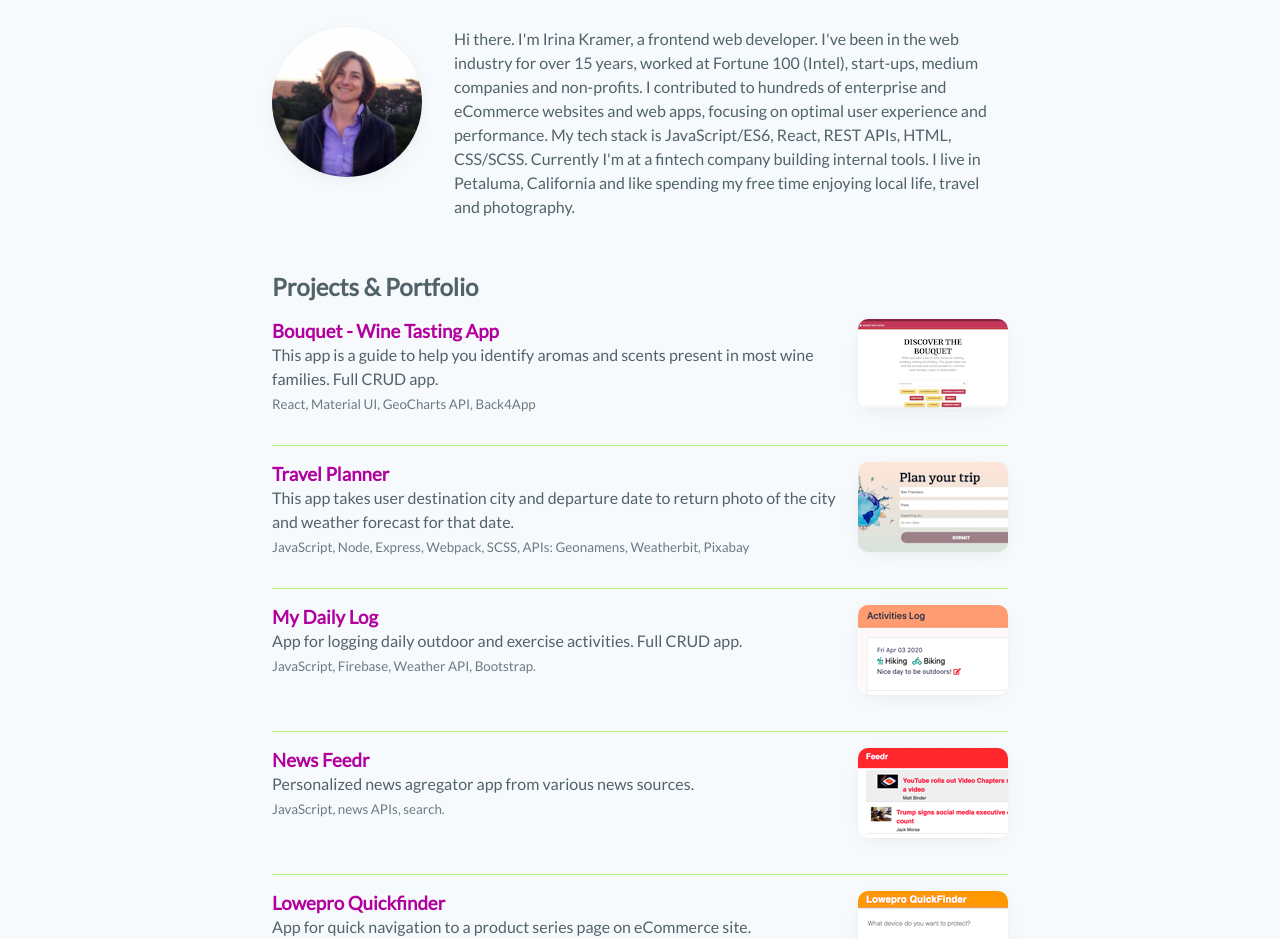
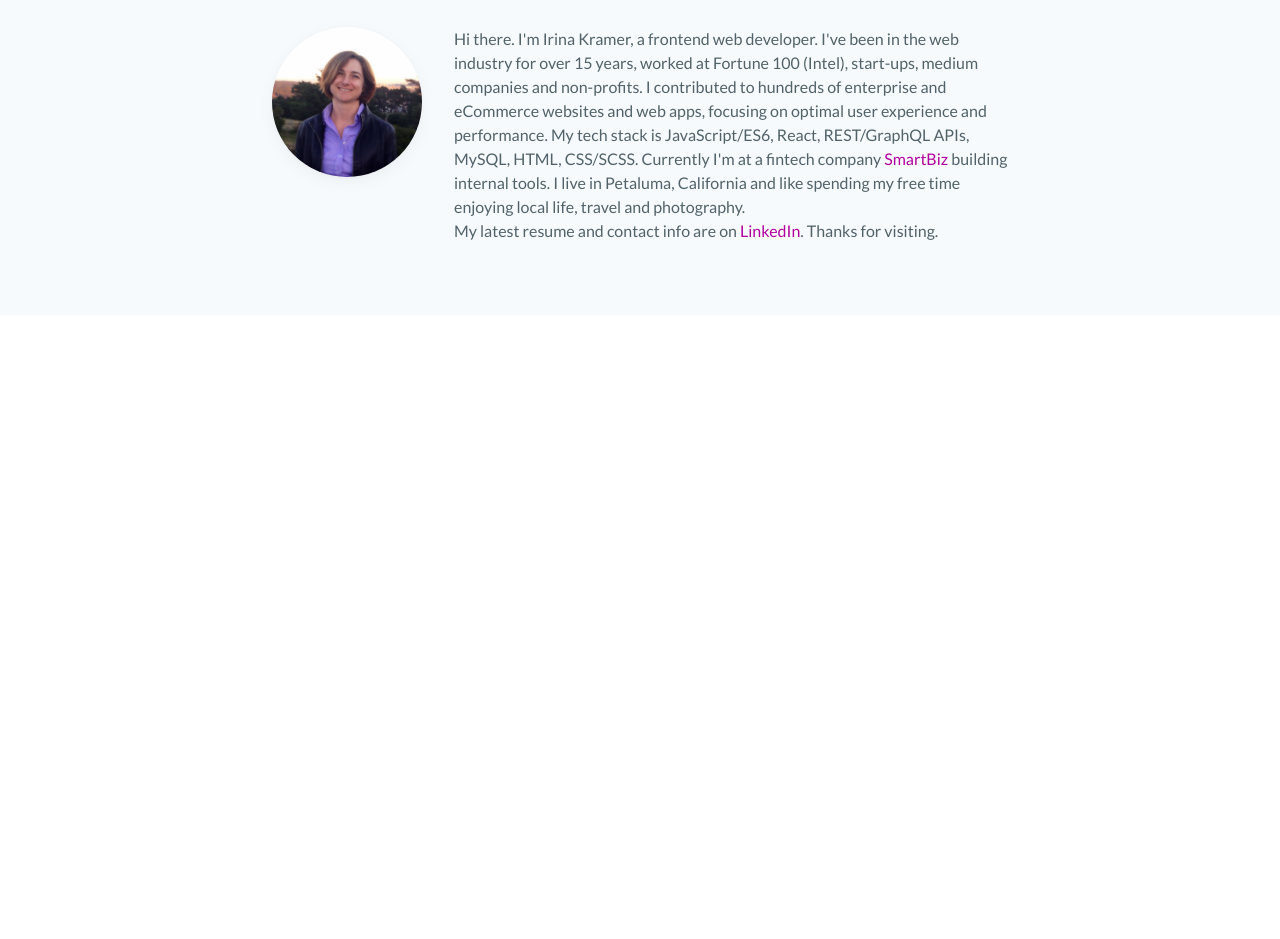
Before and after one commit to irinakramer/irinakramer, a Gatsby site: page / in a window 1280 px wide. Shown: the part 89-1028 px from the top of the page. After the commit the page ends 800 px from the top, so only its background shows below. Built offline with nearby package versions, Linux system fonts and the light colour scheme; Gatsby itself is replaced by a stand-in of ours.

Commit message:
Removed projects, extra info

```diff
--- a/src/components/footer.js
+++ b/src/components/footer.js
@@ -2,8 +2,8 @@ import React from 'react';
 
 export default () => (
     <div className="footer">
-        <p>Copyright © 2022 Irina Kramer<br />
-            <small>Built with <a href="https://www.gatsbyjs.org/" target="_blank" rel="noopener noreferrer">Gatsby</a> and hosted on <a href="https://www.netlify.com/" target="_blank" rel="noopener noreferrer">Netlify</a></small></p>
+        {/* <p>Copyright © 2022 Irina Kramer<br />
+            <small>Built with <a href="https://www.gatsbyjs.org/" target="_blank" rel="noopener noreferrer">Gatsby</a> and hosted on <a href="https://www.netlify.com/" target="_blank" rel="noopener noreferrer">Netlify</a></small></p> */}
 
         {/* <div>Icons made by <a href="https://www.flaticon.com/authors/freepik" title="Freepik">Freepik</a> from <a href="https://www.flaticon.com/" title="Flaticon">www.flaticon.com</a></div> */}
 
--- a/src/components/header.js
+++ b/src/components/header.js
@@ -9,16 +9,15 @@ library.add(faGithub, faHackerrank, faLinkedinIn, faInstagram, faTwitter, faHome
 export default (props) => (
     <div className="header">
         <ul className="header__menu">
-            <li><Link to="/"><FontAwesomeIcon icon={['fas', 'home']} size="lg" /></Link></li>
+            {/* <li><Link to="/"><FontAwesomeIcon icon={['fas', 'home']} size="lg" /></Link></li>
             <li><Link to="/#projects">Projects</Link></li>
-            <li><Link to="/#contact">Contact</Link></li>
+            <li><Link to="/#contact">Contact</Link></li> */}
         </ul>
         <ul className="header__social">
+            <li><a href="https://www.linkedin.com/in/irinakramer/" aria-label="LinkedIn"><FontAwesomeIcon icon={['fab', 'linkedin-in']} size="lg" /></a></li>
             <li><a href="https://github.com/irinakramer" aria-label="Github"><FontAwesomeIcon icon={['fab', 'github']} size="lg" /></a></li>
-            <li><a href="https://www.hackerrank.com/irinakramer" aria-label="Hackerrank"><FontAwesomeIcon icon={['fab', 'hackerrank']} size="lg" /></a></li>
-            <li><a href="https://www.linkedin.com/in/irinakramer/" aria-label="LinkedIn"><FontAwesomeIcon icon={['fab', 'linkedin-in']} size="lg" /></a></li>
+            {/* <li><a href="https://www.hackerrank.com/irinakramer" aria-label="Hackerrank"><FontAwesomeIcon icon={['fab', 'hackerrank']} size="lg" /></a></li> */}
             <li><a href="https://www.instagram.com/irinakramer_/" aria-label="Instagram"><FontAwesomeIcon icon={['fab', 'instagram']} size="lg" /></a></li>
-            {/* <li><a href="https://twitter.com/irinakramer" aria-label="Twitter"><FontAwesomeIcon icon={['fab', 'twitter']} size="lg" /></a></li> */}
         </ul>
     </div>
 )
--- a/src/pages/index.js
+++ b/src/pages/index.js
@@ -3,9 +3,6 @@ import Helmet from "react-helmet";
 import Layout from '../components/layout';
 import '../styles/index.css';
 import profile from '../images/irina.jpg';
-//import projEvaluateNews from '../images/projects_EvaluateNews.png';
-import projMyDailyLog from '../images/projects_MyDailyLog.png';
-import projFeedr from '../images/projects_Feedr.png';
 import projQuickfinder from '../images/projects_Quickfinder.png';
 import projJoby from '../images/projects_JOBY.png';
 import projJobyMenu from '../images/projects_JOBYmenu.png';
@@ -13,13 +10,9 @@ import projLowepro from '../images/projects_Lowepro.png';
 import projLoweproBlog from '../images/projects_LoweproBlog.png';
 import projGrid from '../images/projects_Grid.png';
 import projAmbassadors from '../images/projects_Loweprofessionals.png';
-//import projPicturOfLife from '../images/projects_PictureOfLife.png';
 import projShoppingAssistant from '../images/projects_ShoppingAssistant.png';
 import projMathSkills from '../images/projects_MathSkills.png';
-import projTravelApp from '../images/projects_TravelApp.png';
 import projBouquet from '../images/projects_Bouquet.png';
-
-console.log(profile);
 
 const data = [
     {
@@ -40,22 +33,6 @@ const data = [
         image: projShoppingAssistant,
         year: '2018'
     },
-    // {
-    //     id: 3,
-    //     name: 'Picture of Life',
-    //     url: 'https://www.manfrotto.com/it-it/experience/picture-of-life/',
-    //     description: 'Components based landing page.',
-    //     tech: 'HTML, JavaScript, SCSS, Typo3 templating',
-    //     image: projPicturOfLife,
-    //     year: '2019',
-    //     extra_text: 'More: ',
-    //     extra_links: [
-    //         {
-    //             name: 'Capture Life',
-    //             url: 'https://www.lowepro.com/us-en/about-us/'
-    //         }
-    //     ]
-    // },
     {
         id: 4,
         name: 'Brand Ambassadors',
@@ -116,7 +93,7 @@ const data = [
         description: 'Magento eCommerce theme implementation for international brand, product and category pages, shopping cart optimization, all UI elements and rich content.',
         tech: 'Magento, PHP, JavaScript, HTML, CSS, APIs.',
         image: projLowepro,
-        year: '2016'
+        year: '2019'
     },
     {
         id: 8,
@@ -145,7 +122,7 @@ const data = [
         description: 'Responsive templates for product, category, shopping cart pages, tech specs feed, and marketing landing pages.',
         tech: 'Magento theming, HTML, CSS, PHP, Typo3 templating.',
         image: projJoby,
-        year: '2017'
+        year: '2019'
     },
     {
         id: 10,
@@ -154,43 +131,7 @@ const data = [
         description: 'App for quick navigation to a product series page on eCommerce site.',
         tech: 'JavaScript, HTML, CSS, SVG, Typo3 Flux.',
         image: projQuickfinder,
-        year: '2017-2020'
-    },
-    {
-        id: 11,
-        name: 'News Feedr',
-        url: 'https://feedr-80451.herokuapp.com/',
-        description: 'Personalized news agregator app from various news sources.',
-        tech: 'JavaScript, news APIs, search.',
-        image: projFeedr,
-        year: '2020'
-    },
-    {
-        id: 12,
-        name: 'My Daily Log',
-        url: 'https://lit-ridge-16056.herokuapp.com/',
-        description: 'App for logging daily outdoor and exercise activities. Full CRUD app.',
-        tech: 'JavaScript, Firebase, Weather API, Bootstrap.',
-        image: projMyDailyLog,
-        year: '2020'
-    },
-    // {
-    //     id: 13,
-    //     name: 'Evaluate News with NLP',
-    //     url: 'https://github.com/irinakramer/evaluate-news-nlp',
-    //     description: 'App to check an article for sentiment such as positivity, subjectivity and irony.',
-    //     tech: 'JavaScript, Node, Express, Webpack, SCSS, MeaningCloud API.',
-    //     image: projEvaluateNews,
-    //     year: '2020'
-    // },
-    {
-        id: 14,
-        name: 'Travel Planner',
-        url: 'http://travel-app-17.herokuapp.com/',
-        description: 'This app takes user destination city and departure date to return photo of the city and weather forecast for that date.',
-        tech: 'JavaScript, Node, Express, Webpack, SCSS, APIs: Geonamens, Weatherbit, Pixabay',
-        image: projTravelApp,
-        year: '2020'
+        year: '2017'
     },
     {
         id: 15,
@@ -213,7 +154,6 @@ const ProjectList = ({ projects }) => (
         }
     </>
 );
-// map over extras
 const ExtraList = ({ extras }) => (
     <>
         {
@@ -241,7 +181,9 @@ const ProjectItem = ({ project }) => (
                     </>
                 }
                 <br />
-                <small>{project.tech}</small></p>
+                <small>{project.tech}</small>
+                <br/>
+                <small> {project.year}</small></p>
         </div>
         <div className="project__image">
             <a href={project.url} target="_blank" rel="noopener noreferrer"><img src={project.image} width="150" height="90" alt={project.name} /></a>
@@ -273,18 +215,22 @@ export default () => (
 
         <section className="intro">
             <img src={profile} alt="Irina Kramer" />
-            <p>Hi there. I'm Irina Kramer, a frontend web developer.  I've been in the web industry for over 15 years, worked at Fortune 100 (Intel), start-ups, medium companies and non-profits. I contributed to hundreds of enterprise and eCommerce websites and web apps, focusing on optimal user experience and performance. My tech stack is JavaScript/ES6, React, REST APIs, HTML, CSS/SCSS.  Currently I'm at a fintech company building internal tools. I live in Petaluma, California and like spending my free time enjoying local life, travel and photography.</p>
+            <p>Hi there. I'm Irina Kramer, a frontend web developer.  I've been in the web industry for over 15 years, worked at Fortune 100 (Intel), start-ups, medium companies and non-profits. I contributed to hundreds of enterprise and eCommerce websites and web apps, focusing on optimal user experience and performance. My tech stack is JavaScript/ES6, React, REST/GraphQL APIs, MySQL, HTML, CSS/SCSS.  Currently I'm at a fintech company <a href="https://www.smartbizloans.com/">SmartBiz</a> building internal tools. I live in Petaluma, California and like spending my free time enjoying local life, travel and photography.
+            <br></br>
+            My latest resume and contact info are on <a href="https://www.linkedin.com/in/irinakramer/" aria-label="LinkedIn">LinkedIn</a>. Thanks for visiting.
+
+            </p>
         </section>
-        <section>
+        {/* <section>
             <span id="projects"></span>
             <h2>Projects &amp; Portfolio</h2>
             <ProjectList projects={data} />
-        </section>
-        <section>
+        </section> */}
+        {/* <section>
             <span id="contact"></span>
             <h2>Contact</h2>
             <p>You can send me an <a href="mailto:irakramer@gmail.com">email</a> or contact me via <a href="https://www.linkedin.com/in/irinakramer/">LinkedIn</a>. Thanks for visiting!</p>
             <br /><br />
-        </section>
+        </section> */}
     </Layout>
 )
```
